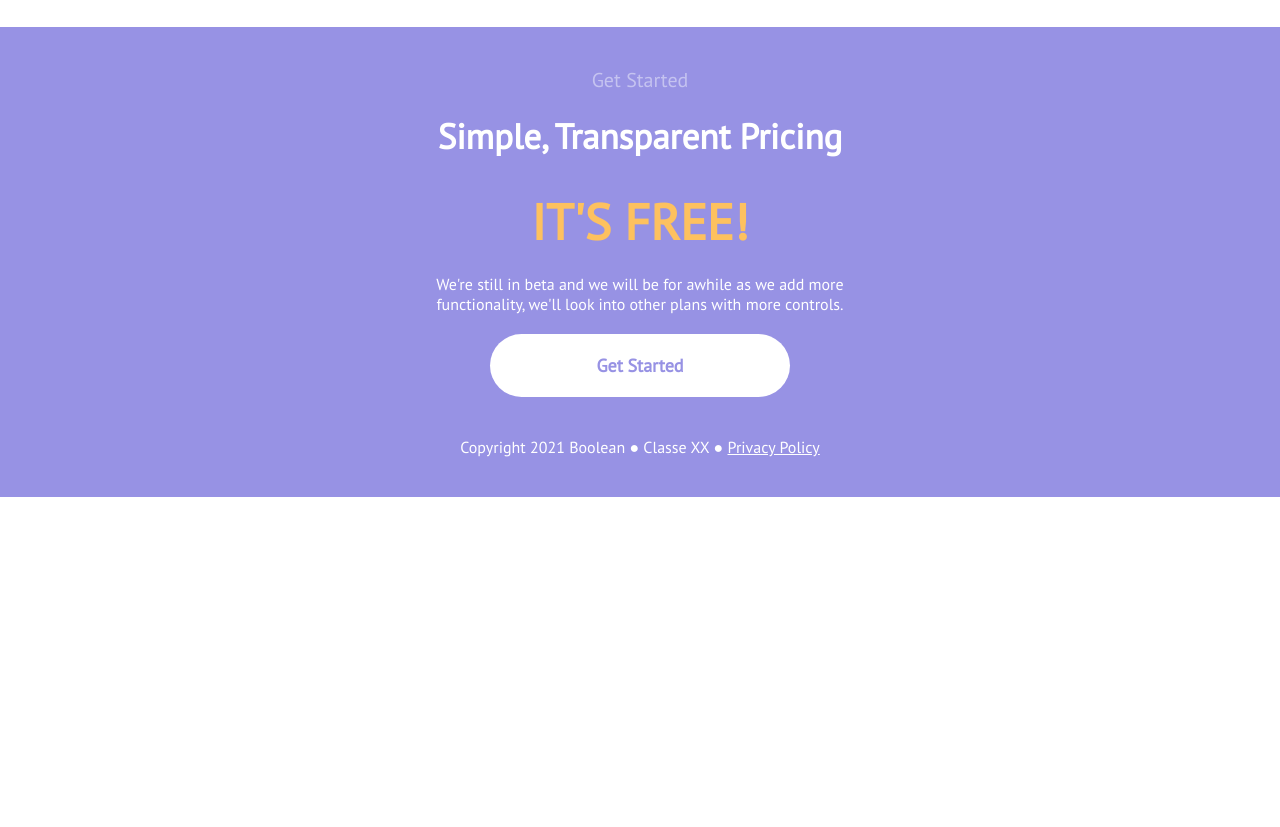
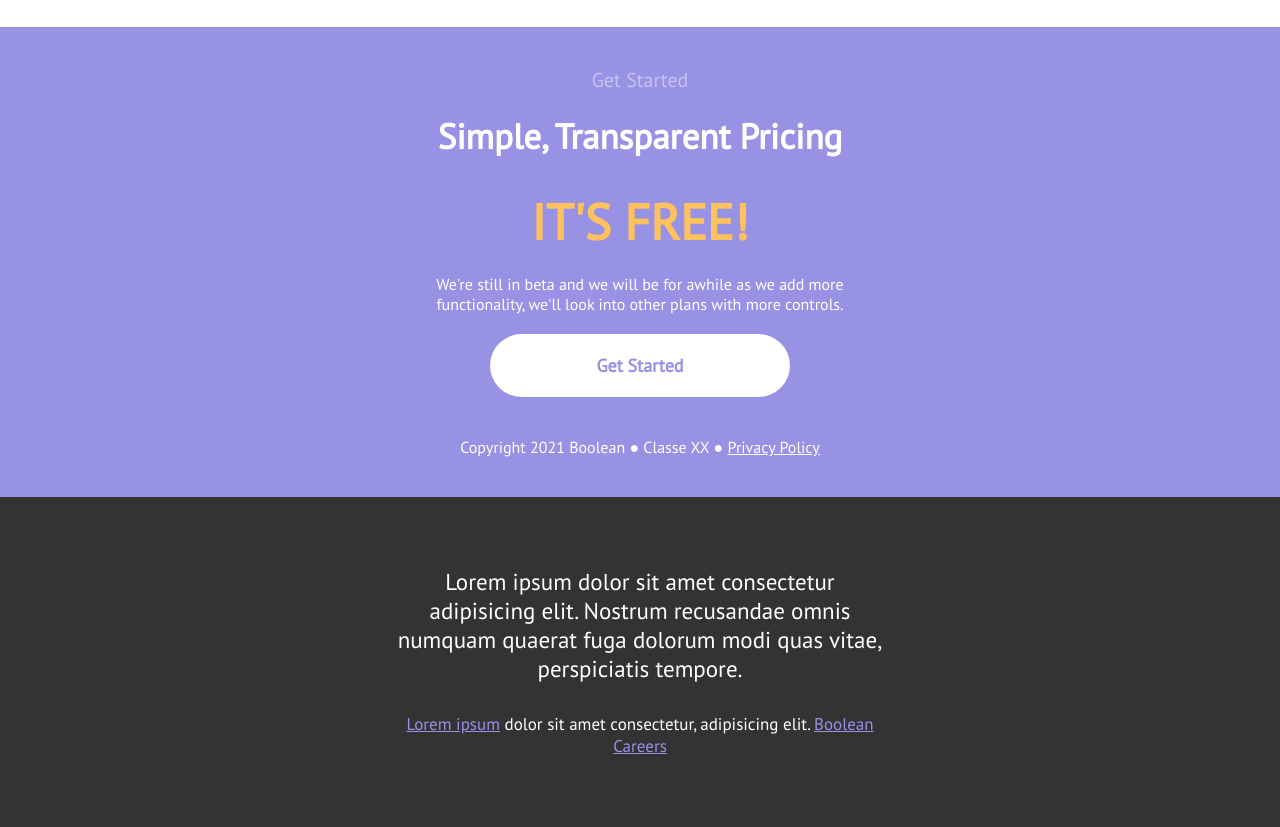
Before and after one commit to MartinaAmbrosini/htmlcss-responsive-layout, a plain HTML site: page index.html in a window 1280 px wide. Shown: the part 3910-4737 px from the top of the page. Before the commit the page ends 4407 px from the top, so only its background shows below. Drawn offline with Linux system fonts and the light colour scheme; files that its build step writes are made by us from their sources.

Commit message:
finito esercizio

```diff
--- a/css/style.css
+++ b/css/style.css
@@ -378,6 +378,21 @@ li {
     margin-bottom: 40px;
 }
 
+footer {
+    background-color: #333333;
+    /* height: 800px; */
+    padding: 70px;
+}
+
+.footer_container {
+    /* background-color: #b5ddff;
+    height: 300px; */
+    display: flex;
+    flex-direction: column;
+    justify-content: space-between;
+    text-align: center;
+}
+
 /* versione tablet */
 
 @media all and (min-width: 768px) {
@@ -447,6 +462,11 @@ li {
     }
 
     .get_started_container {
+        max-width: 500px;
+        margin: 0 auto;
+    }
+
+    .footer_container {
         max-width: 500px;
         margin: 0 auto;
     }
--- a/index.html
+++ b/index.html
@@ -310,5 +310,15 @@
             </div> <!--end get started container-->
         </div> <!--end get started-->
     </main> <!--end main-->
+    <footer>
+        <div class="footer_container">
+            <div>
+                <p style="color: white; font-size: 23px; margin-bottom: 30px;">Lorem ipsum dolor sit amet consectetur adipisicing elit. Nostrum recusandae omnis numquam quaerat fuga dolorum modi quas vitae, perspiciatis tempore.</p>
+            </div>
+            <div>
+                <p style="color: white; font-size: 17px;"><span style="color: #9792e4; text-decoration: underline;">Lorem ipsum</span> dolor sit amet consectetur, adipisicing elit. <span style="color: #9792e4; text-decoration: underline;">Boolean Careers</span></p>
+            </div>
+        </div> <!--end footer_container-->
+    </footer> <!-- end footer-->
 </body>
 </html>
```
